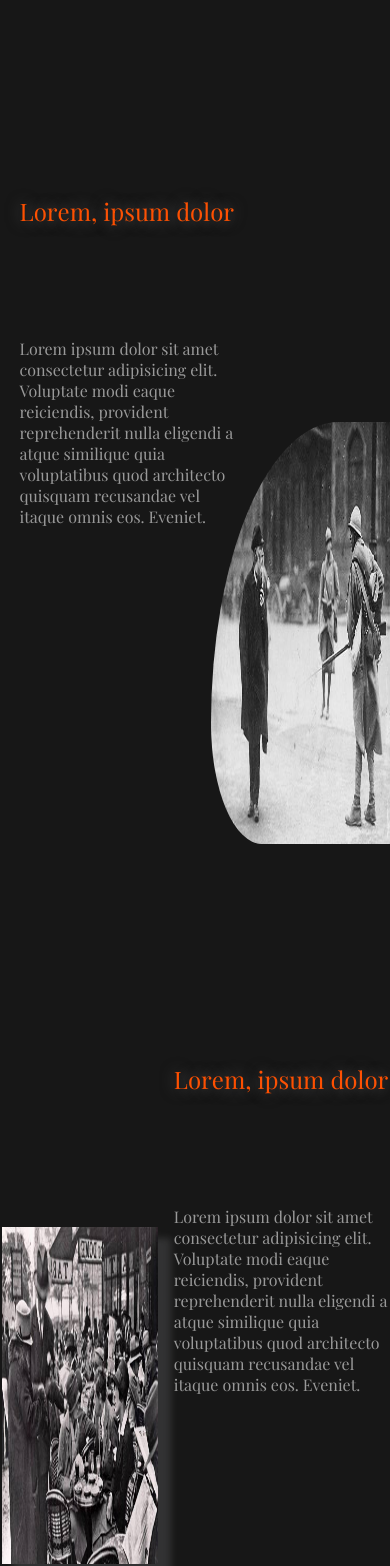
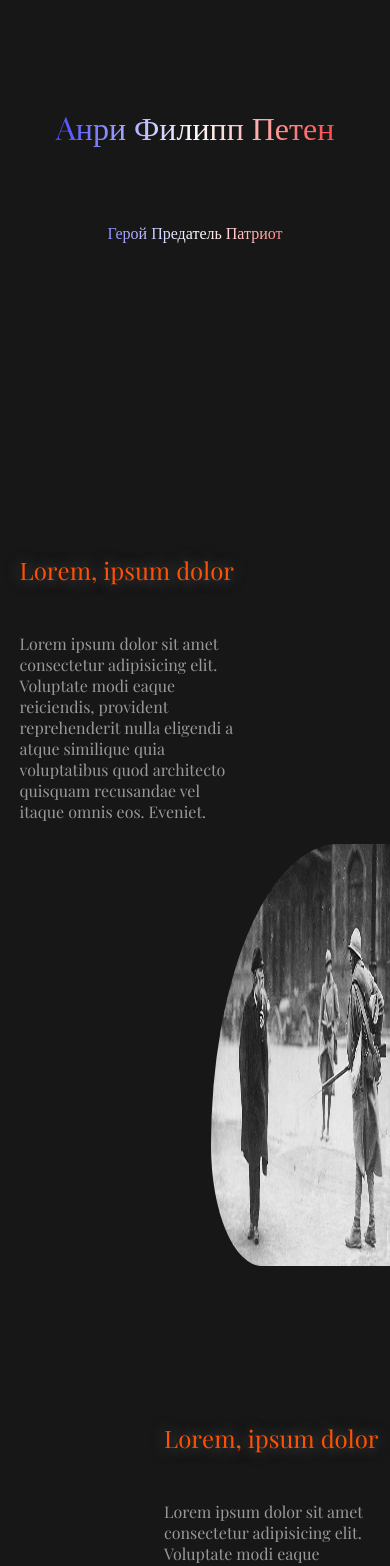
Before and after one commit to FrowningCat/history_in_personalities, a Next.js app: page /article/philippePetain in a window 390 px wide. Shown: the top 1566 px of the page. Built offline with nearby package versions, Linux system fonts and the light colour scheme.

Commit message:
fix position in petain

```diff
--- a/app/article/philippePetain/page.tsx
+++ b/app/article/philippePetain/page.tsx
@@ -8,6 +8,8 @@ import p4 from '../../../public/person/philippePetain/p4.png';
 export default function Petain() {
     return (
         <div className="petain">
+            <div className="petain__title">Aнри Филипп Петен</div>
+            <div className="petain__subtitle">Герой Предатель Патриот</div>
             <div className="petain__blokTypeOne">
                 <div className="petain__blokTypeOne__text">
                     <div className="petain__blokTypeOne__text__title">
@@ -197,11 +199,18 @@ export default function Petain() {
                         </text>
                     </div>
                     <div className="petain__blokTypeThree__text__textual">
-                        Lorem ipsum dolor sit amet consectetur adipisicing elit.
-                        Voluptate modi eaque reiciendis, provident reprehenderit
-                        nulla eligendi a atque similique quia voluptatibus quod
-                        architecto quisquam recusandae vel itaque omnis eos.
-                        Eveniet.
+                        Lorem ipsum dolor sit, amet consectetur adipisicing
+                        elit. Quaerat nesciunt architecto totam corrupti magni
+                        aperiam voluptatem nemo perspiciatis modi odit mollitia
+                        sint omnis, ipsam soluta delectus. Nesciunt, delectus,
+                        aut impedit explicabo ut dolores fuga adipisci in earum
+                        exercitationem optio, voluptates fugit ipsa quasi
+                        ducimus perspiciatis ex at iusto alias. Fugiat facilis
+                        molestiae veniam aperiam nulla asperiores dolorem id
+                        maiores voluptas voluptatum nam ab impedit repudiandae,
+                        quod reprehenderit adipisci, fuga facere quia
+                        cupiditate. Error unde inventore ratione earum vel
+                        fugiat alias?
                     </div>
                 </div>
             </div>
--- a/app/globals.css
+++ b/app/globals.css
@@ -362,6 +362,29 @@ a {
   background: #171717;
   overflow: hidden;
 }
+.petain__title {
+  font-size: 4rem;
+  background: linear-gradient(to right, blue, white, red);
+  -webkit-background-clip: text;
+  color: transparent;
+  height: 10vh;
+  display: flex;
+  align-items: center;
+  justify-content: center;
+  margin-top: 10vh;
+  margin-bottom: 5vh;
+}
+.petain__subtitle {
+  font-size: 2rem;
+  background: linear-gradient(to right, blue, white, red);
+  -webkit-background-clip: text;
+  color: transparent;
+  height: 5vh;
+  display: flex;
+  align-items: center;
+  justify-content: center;
+  margin-bottom: 20vh;
+}
 .petain__blokTypeOne {
   height: 100vh;
   display: flex;
@@ -412,6 +435,7 @@ a {
   display: grid;
   height: 80vh;
   width: 50vw;
+  margin-right: 5vw;
 }
 .petain__blokTypeTwo__text__title {
   display: flex;
@@ -509,6 +533,12 @@ a {
     justify-content: center;
     align-items: center;
   }
+  .petain__blokTypeOne__text__title {
+    height: 15vh;
+  }
+  .petain__blokTypeOne__text__textual {
+    height: 65vh;
+  }
   .petain__blokTypeTwo__img {
     overflow: hidden;
     margin-top: 25vh;
@@ -517,6 +547,12 @@ a {
     display: flex;
     justify-content: center;
     align-items: center;
+  }
+  .petain__blokTypeTwo__text__title {
+    height: 15vh;
+  }
+  .petain__blokTypeTwo__text__textual {
+    height: 65vh;
   }
 }
 @media (max-width: 567px) {
@@ -567,6 +603,18 @@ a {
     display: flex;
     justify-content: center;
     align-items: center;
+  }
+  .petain__blokTypeTwo__text__title {
+    height: 15vh;
+  }
+  .petain__blokTypeTwo__text__textual {
+    height: 65vh;
+  }
+  .petain__blokTypeThree__text__title {
+    height: 15vh;
+  }
+  .petain__blokTypeThree__text__textual {
+    height: 65vh;
   }
 }
 @keyframes flashing {
--- a/app/globals.scss
+++ b/app/globals.scss
@@ -408,6 +408,29 @@ a {
     font-family: $mainFontFamily;
     background: $mainBackgroundColor;
     overflow: hidden;
+    &__title {
+        font-size: 4rem;
+        background: linear-gradient(to right, blue, white, red);
+        -webkit-background-clip: text;
+        color: transparent;
+        height: 10vh;
+        display: flex;
+        align-items: center;
+        justify-content: center;
+        margin-top: 10vh;
+        margin-bottom: 5vh;
+    }
+    &__subtitle {
+        font-size: 2rem;
+        background: linear-gradient(to right, blue, white, red);
+        -webkit-background-clip: text;
+        color: transparent;
+        height: 5vh;
+        display: flex;
+        align-items: center;
+        justify-content: center;
+        margin-bottom: 20vh;
+    }
     &__blokTypeOne {
         height: 100vh;
         display: flex;
@@ -457,6 +480,7 @@ a {
             display: grid;
             height: 80vh;
             width: 50vw;
+            margin-right: 5vw;
             &__title {
                 display: flex;
                 align-items: center;
@@ -575,6 +599,14 @@ a {
                 justify-content: center;
                 align-items: center;
             }
+            &__text {
+                &__title {
+                    height: 15vh;
+                }
+                &__textual {
+                    height: 65vh;
+                }
+            }
         }
         &__blokTypeTwo {
             &__img {
@@ -585,6 +617,14 @@ a {
                 display: flex;
                 justify-content: center;
                 align-items: center;
+            }
+            &__text {
+                &__title {
+                    height: 15vh;
+                }
+                &__textual {
+                    height: 65vh;
+                }
             }
         }
     }
@@ -648,6 +688,24 @@ a {
                 display: flex;
                 justify-content: center;
                 align-items: center;
+            }
+            &__text {
+                &__title {
+                    height: 15vh;
+                }
+                &__textual {
+                    height: 65vh;
+                }
+            }
+        }
+        &__blokTypeThree {
+            &__text {
+                &__title {
+                    height: 15vh;
+                }
+                &__textual {
+                    height: 65vh;
+                }
             }
         }
     }
```
Also changed, not shown: 1 other file (tests, documents, lock files or other folders).
